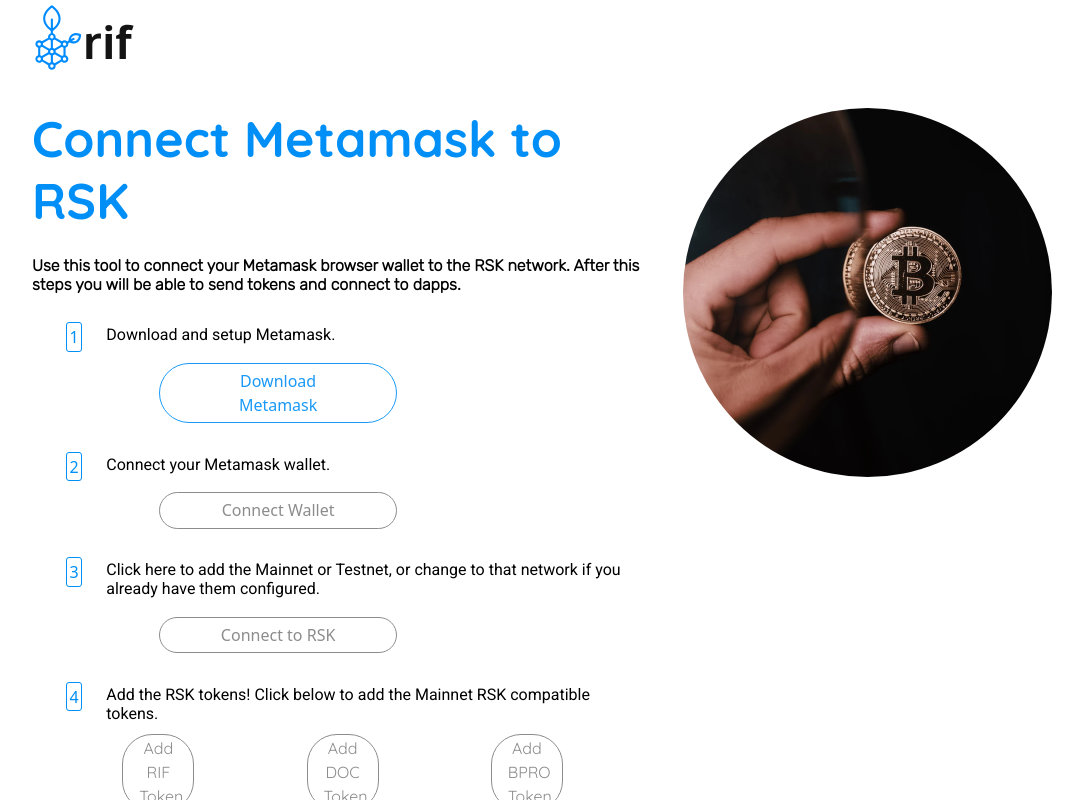
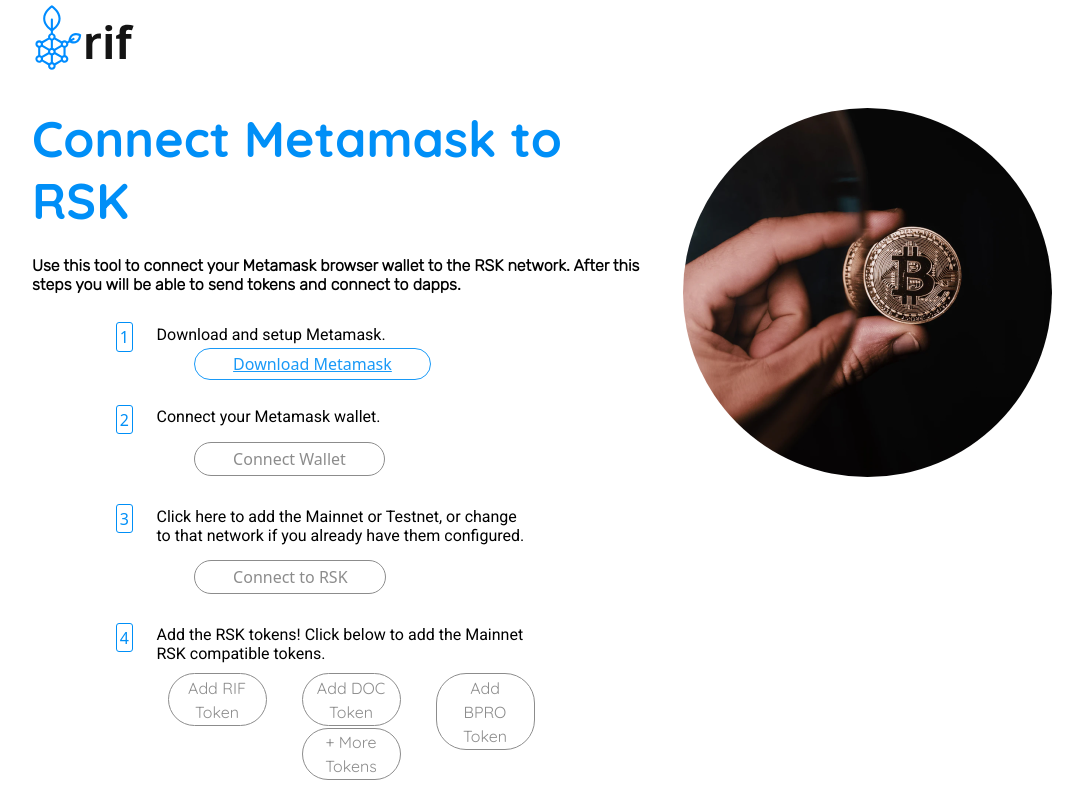
Before and after one commit to rsksmart/rif-metamask-landing, a React (Create React App) app: page / in a window 1280 px wide. Shown: the top 800 px of the page, without its empty margins (62-1145 px from the left). Built offline with nearby package versions, Linux system fonts and the light colour scheme.

Commit message:
Review PR#1

```diff
--- a/src/App.scss
+++ b/src/App.scss
@@ -110,7 +110,6 @@
     color: #008FF7;
 
     border: 1px solid #008FF7;
-    width: 45%;
     border-radius: 30px;
     background-color: #FFFFFF;
     padding: 1% 10% 1% 10% ;
@@ -125,7 +124,6 @@
     color: grey;
 
     border: 1px solid grey;
-    width: 45%;
     border-radius: 30px;
     background-color: #FFFFFF;
     padding: 1% 10% 1% 10% ;
@@ -201,7 +199,7 @@
   .mainImage {
     border-radius: 50%;
 
-    background: url(./img/bitcoinHand.png);
+    background: url('./img/bitcoinHand.png');
   }
 
   .mainImageCircle {
--- a/src/App.tsx
+++ b/src/App.tsx
@@ -81,13 +81,13 @@
 
   const isMetaMaskInstalled = () => {
     const { ethereum } = window
-    return Boolean(ethereum && ethereum.isMetaMask)
+    return Boolean(ethereum && ethereum.isMetaMask && !ethereum.isNiftyWallet)
   }
 
   return (
     <Container>
       <div className="App">
-        <MainComponent isMetaMaskInstalled={isMetaMaskInstalled} addRSKTestnet={addRskTestnet} addRskMainnet={addRskMainnet} addTestnetRifToken={addTestnetRifToken}/>
+        <MainComponent isMetaMaskInstalled={isMetaMaskInstalled} addNetwork={addNetwork} />
         <FooterComponent/>
       </div>
     </Container>
--- a/src/components/ConnectionComponent.js
+++ b/src/components/ConnectionComponent.js
@@ -16,10 +16,10 @@
     return (
       <Container className="marginNextStep">
         <Row>
-          <Col xs={1} className="bulletRight" >
+          <Col md={{ span: 1, offset: 1 }} className="bulletRight" >
             <span className="bullet2">2</span>
           </Col>
-          <Col>
+          <Col md={{ span: 8, offset: 12 }}>
             <h2 className="step" >Connect your Metamask wallet. </h2>
             <button className="button" disabled={(this.props.step !== 1)} onClick={this.props.onChildComponentClick} >Connect Wallet</button>
           </Col>
--- a/src/components/DownloadComponent.js
+++ b/src/components/DownloadComponent.js
@@ -7,20 +7,16 @@
     props = { step: Number, disabled: Boolean }
   }
 
-  onClickCalls () {
-    window.open('https://metamask.io/download.html', '_blank')
-  }
-
   render () {
     return (
       <Container className="marginNextStep">
         <Row>
-          <Col xs={1} className="bulletRight" >
+          <Col md={{ span: 1, offset: 1 }} className="bulletRight" >
             <span className="bullet1">1</span>
           </Col>
-          <Col>
+          <Col md={{ span: 8, offset: 12 }}>
             <h2 className="step" >Download and setup Metamask. </h2>
-            <button className="button" disabled={(this.props.step !== 0) || (this.props.isMetaMaskInstalled())} onClick= {() => { this.onClickCalls() }}>Download Metamask</button>
+            <a href="https://metamask.io/download.html" target="_blank" rel="noreferrer" className="button" disabled={(this.props.step !== 0) || (this.props.isMetaMaskInstalled())}>Download Metamask</a>
           </Col>
         </Row>
       </Container>)
--- a/src/components/MainComponent.js
+++ b/src/components/MainComponent.js
@@ -14,7 +14,6 @@
     super(props)
     // Steps: 0,1,2,3
     this.state = { step: 0, disabled: false }
-    this.addRskMainnet = props.addRskMainnet.bind(this)
     this.isMetaMaskInstalled = props.isMetaMaskInstalled.bind(this)
 
     if (this.isMetaMaskInstalled()) {
--- a/src/components/NetworkComponent.js
+++ b/src/components/NetworkComponent.js
@@ -8,10 +8,10 @@
     return (
       <Container className="marginNextStep">
         <Row>
-          <Col xs={1} className="bulletRight" >
+          <Col md={{ span: 1, offset: 1 }} className="bulletRight" >
             <span className="bullet3">3</span>
           </Col>
-          <Col>
+          <Col md={{ span: 8, offset: 12 }}>
             <h2 className="step" >Click here to add the Mainnet or Testnet, or change to that network if you already have them configured.</h2>
             <button className="button" disabled={this.props.step !== 2} onClick={this.props.onChildComponentClick}>Connect to RSK</button>
           </Col>
--- a/src/components/TokensComponent.js
+++ b/src/components/TokensComponent.js
@@ -8,10 +8,10 @@
     return (
       <Container>
         <Row>
-          <Col xs={1} className="bulletRight" >
+          <Col md={{ span: 1, offset: 1 }} className="bulletRight" >
             <span className="bullet4">4</span>
           </Col>
-          <Col>
+          <Col md={{ span: 8, offset: 12 }}>
             <h2 className="step" >Add the RSK tokens! Click below to add the Mainnet RSK compatible tokens. </h2>
             <Row>
               <Col>
```
